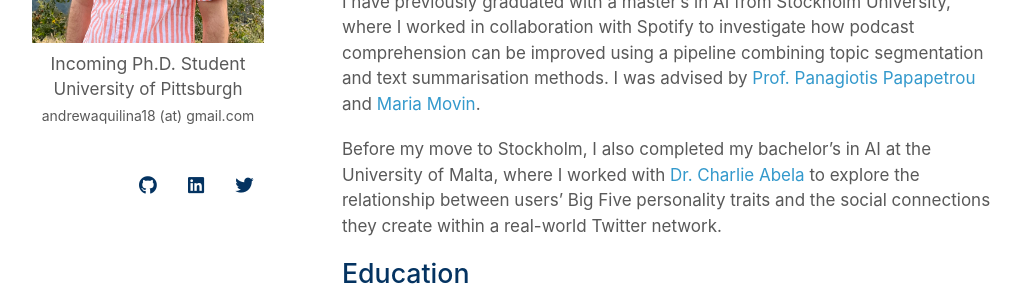
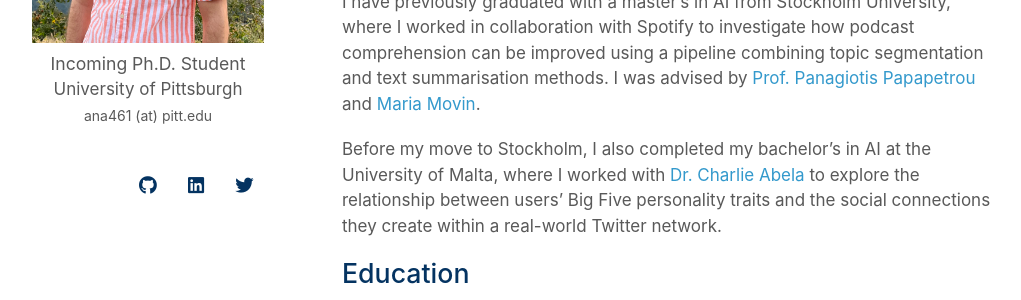
Before and after one commit to andaqu/andaqu.github.io, a Jekyll site: the page built from index.md, in a window 1280 px wide. Shown: the part 356-656 px from the top of the page, without its empty margins (128-1149 px from the left). Built offline with Jekyll 4.4.1, drawn with Linux system fonts in a browser that asks for light colours; nearby versions of some CDN libraries; a style sheet for code colours, icons or effects is not loaded.

Commit message:
updated email

```diff
--- a/_config.yml
+++ b/_config.yml
@@ -2,7 +2,7 @@
 title: Andrew Aquilina
 position: Incoming Ph.D. Student
 affiliation: University of Pittsburgh
-email: andrewaquilina18 (at) gmail.com
+email: ana461 (at) pitt.edu
 
 # Search Engine Optimization (SEO)
 # The following information is used to improve the website traffic from search engines, e.g., Google.
```
